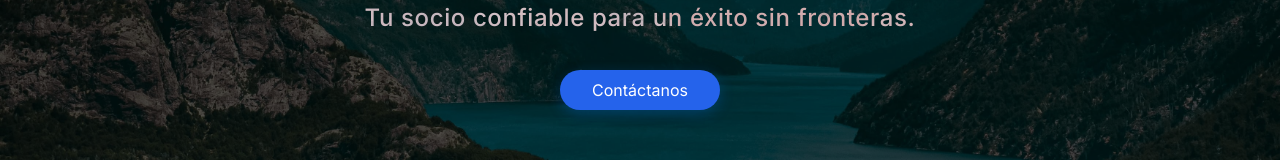
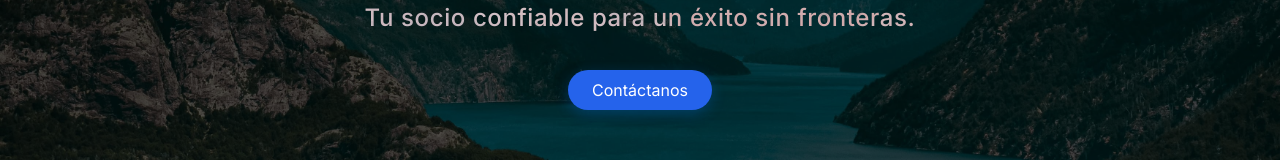
Before and after one commit to mazzodevelopments/matteozzi-lavilla, a Next.js app: page / in a window 1280 px wide. Shown: the part 438-598 px from the top of the page. Built offline with nearby package versions, Linux system fonts and the light colour scheme.

Commit message:
Cambio botón

```diff
--- a/app/pages/Hero.tsx
+++ b/app/pages/Hero.tsx
@@ -69,7 +69,7 @@ export default function Hero({ content }: HeroProps) {
                             to="contacto"
                             smooth={true}
                             duration={500}
-                            className="inline-block mx-auto px-8 py-2 rounded-3xl bg-blue-600 text-white font-normal shadow-[0_4px_14px_0_rgb(0,118,255,25%)] hover:shadow-[0_6px_20px_rgba(0,118,255,50%)] hover:bg-blue-700 transition duration-200 ease-linear cursor-pointer"
+                            className="inline-block mx-auto px-6 py-2 rounded-full bg-blue-600 text-white font-normal shadow-[0_4px_14px_0_rgb(0,118,255,25%)] hover:shadow-[0_6px_20px_rgba(0,118,255,50%)] hover:bg-blue-700 transition duration-200 ease-linear cursor-pointer"
                         >
                             Contáctanos
                         </ScrollLink>
```
